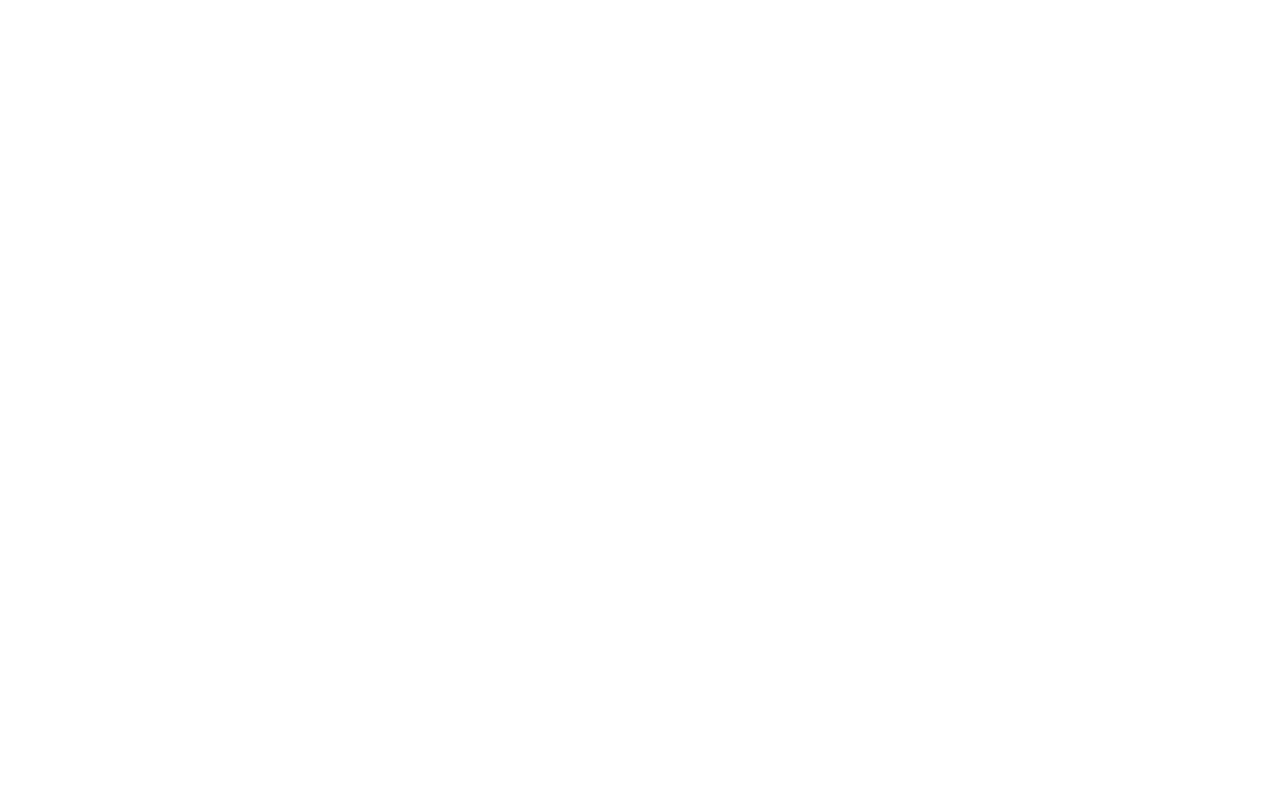
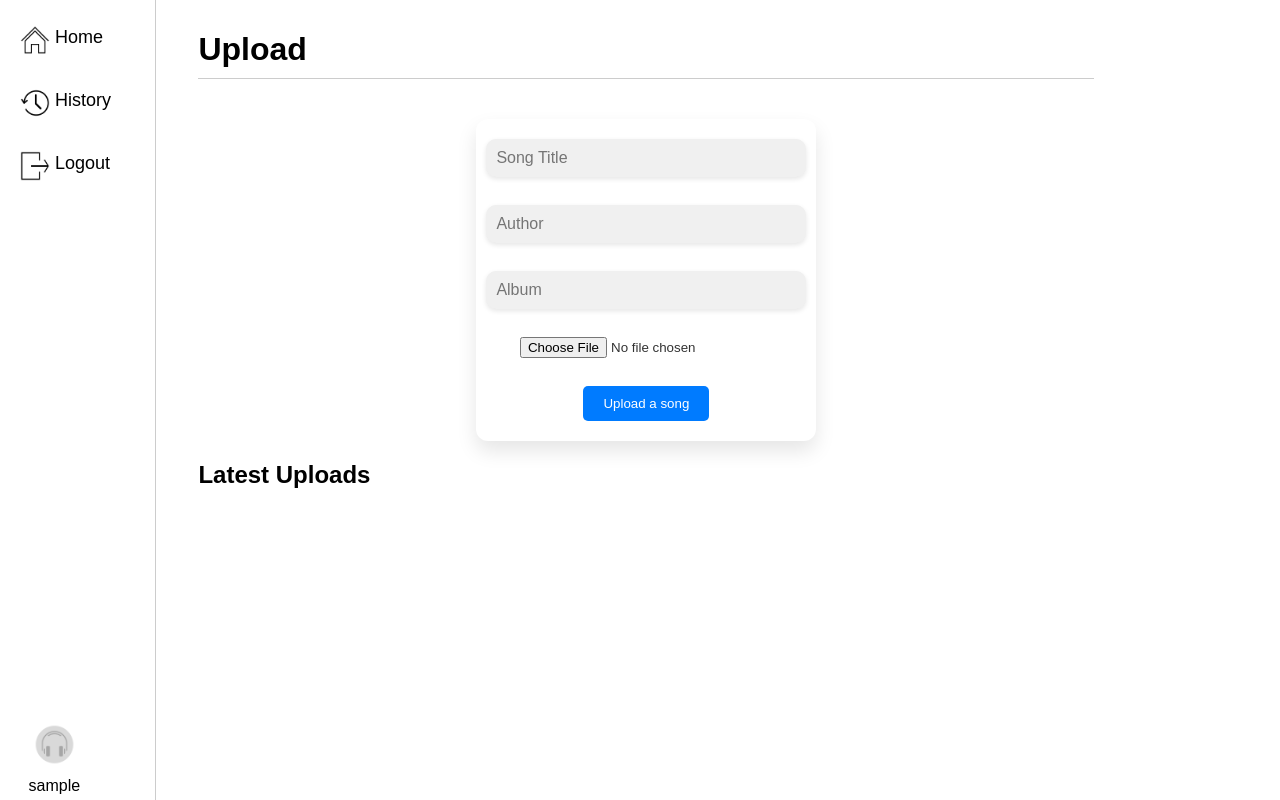
Before and after one commit to ricardoandaluzsinisterra/wavdio, a Flask app: page /upload in a window 1280 px wide. Before the commit the page is empty. Run offline with Flask 3, Linux system fonts and the light colour scheme; the visitor is signed in with stand-in values (Sample User, id 1); data that the repository does not hold is empty.

Commit message:
All pages done, starting file upload process

```diff
--- a/static/styles.css
+++ b/static/styles.css
@@ -7,10 +7,10 @@
     display: flex;
     justify-content: center;
     align-items: center;
-    height: 100vh;
 }
 
 .login-container {
+    margin-top: 8%;
     width: 300px;
     padding: 20px;
     background-color: white;
@@ -77,19 +77,39 @@
     height: 100vh;
 }
 
+.menu-content {
+    overflow: auto;
+    height: 100%;
+    position: relative;
+}
+
 .menu a {
-    display: block;
+    display: flex;
+    align-items: center;
     margin-bottom: 10px;
     color: #000;
     text-decoration: none;
     font-size: 18px;
 }
 
+.menu a img {
+    width: 30px;
+    height: auto;
+    margin-right: 5px;
+    margin-top: 5px;
+}
+
 .main {
-    margin-left: 10%;
+    margin-left: 1%;
     width: 70%;
     padding: 20px;
-    padding-top: 100px;
+    padding-top: 10px;
+    align-items: flex-start;
+}
+
+.main h1 {
+    border-bottom: 1px solid #ccc;
+    padding-bottom: 10px;
 }
 
 .search-bar {
@@ -111,3 +131,93 @@
     grid-template-columns: repeat(4, 1fr);
     grid-gap: 20px;
 }
+
+.user-info {
+    font-family: 'San Francisco', Arial, sans-serif;
+    position: absolute;
+    bottom: 10px;
+    right: 40px;
+    z-index: 2;
+    background-color: white;
+    padding: 10px;
+    border-radius: 5px;
+    display: flex;
+    align-items: center;
+    flex-direction: column;
+}
+
+.user-info img {
+    width: 55px;
+    height: auto;
+    border-radius: 50%;
+}
+
+.user-info p {
+    margin: 5px;
+}
+
+.history-page {
+    font-family: 'San Francisco', Arial, sans-serif;
+    padding: 20px;
+}
+
+.history-page h1 {
+    text-align: left;
+    padding-top: 20px;
+    margin: 0;
+    align-self: flex-start;
+}
+
+.upload-form {
+    display: flex;
+    flex-direction: column;
+    align-items: center;
+    padding: 20px;
+    border-radius: 12px;
+    box-shadow: 0px 10px 20px 0px rgba(0, 0, 0, 0.1);
+    background-color: #fff;
+    width: 300px;
+    margin: 0 auto;
+}
+
+.upload-form-input[type="file"] {
+    border: none;
+    color: #333;
+}
+
+.upload-form-input[type="submit"] {
+    padding: 10px 20px;
+    border: none;
+    background-color: #007BFF;
+    color: #fff;
+    border-radius: 5px;
+    cursor: pointer;
+    transition: background-color 0.3s ease;
+    margin-top: 10px;
+}
+
+.upload-form-input[type="submit"]:hover {
+    background-color: #0056b3;
+}
+
+.upload-form-input[type="text"] {
+    width: 100%;
+    padding: 10px;
+    border: none;
+    border-radius: 10px;
+    box-shadow: 0px 2px 5px rgba(0, 0, 0, 0.1);
+    margin-bottom: 10px;
+    font-size: 16px;
+    background-color: #f0f0f0;
+}
+
+.upload-form-input[type="text"]:focus {
+    outline: none;
+    box-shadow: 0px 2px 5px rgba(0, 0, 0, 0.2);
+}
+
+.error {
+    color: red;
+    text-align: center;
+    margin-top: 10px;
+}
--- a/templates/upload.html.j2
+++ b/templates/upload.html.j2
@@ -0,0 +1,49 @@
+<!DOCTYPE html>
+<html>
+<head>
+    <title>Upload</title>
+    <link rel="stylesheet" type="text/css" href="{{ url_for('static', filename='styles.css') }}">
+</head>
+<body>
+    <div class="menu">
+        <div class="menu-content">
+            <a href="{{ url_for('home') }}"><img src="{{ url_for('static', filename='home.png') }}" alt="Home Icon"> Home</a>
+            <br>
+            <a href="{{ url_for('history') }}"><img src="{{ url_for('static', filename='history.png') }}" alt="History Icon"> History</a>
+            <br>
+            <a href="{{ url_for('logout') }}"><img src="{{ url_for('static', filename='logout.png') }}" alt="Logout Icon"> Logout</a>
+            <div class="user-info">
+                <img src="{{ url_for('static', filename='hp.jpg') }}" alt="User Picture">
+                <p>{{ username }}</p>
+            </div>
+        </div>
+    </div>
+    <div class="main">
+        <h1>Upload</h1>
+        <br>
+        <form class="upload-form" action="{{ url_for('upload') }}" method="post" enctype="multipart/form-data">
+            <input class="upload-form-input" type="text" name="title" placeholder="Song Title" required>
+            <br>
+            <input class="upload-form-input" type="text" name="author" placeholder="Author" required>
+            <br>
+            <input class="upload-form-input" type="text" name="album" placeholder="Album" required>
+            <br>
+            <input class="upload-form-input" type="file" name="file">
+            <br>
+            <input class="upload-form-input" type="submit" value="Upload a song" class="button">
+        </form>
+        {% if error %}
+        <p class="error">{{ error }}</p>
+        {% endif %}
+        <h2>Latest Uploads</h2>
+        <div class="latest-uploads">
+            {% for upload in latest_uploads %}
+            <div class="upload">
+                <h3>{{ upload.title }}</h3>
+                <p>By {{ upload.author }} from the album {{ upload.album }}</p>
+            </div>
+            {% endfor %}
+        </div>
+    </div>
+</body>
+</html>
--- a/wavdio.py
+++ b/wavdio.py
@@ -1,10 +1,11 @@
 from flask import Flask, render_template, request, redirect, url_for, session
 #How can I handle the case where Redis is not running?
 from redis.exceptions import ConnectionError
-from wavdio_services import validate_user, register_user, check_user
+from wavdio_services import validate_user, register_user, check_user, handle_file_upload, fetch_latest_uploads
 
 app = Flask(__name__)
 app.secret_key = 'jese'
+app.config['UPLOAD_FOLDER'] = './audio/'
 
 @app.route('/', methods=['GET', 'POST'])
 def login():
@@ -42,7 +43,7 @@
     try:
         if 'username' not in session:
             return redirect(url_for('login'))
-        return render_template('home.html.j2')
+        return render_template('home.html.j2', username=session['username'])
     except ConnectionError:
         return "Redis is not running. Please start Redis and try again."
 
@@ -51,12 +52,21 @@
     session.pop('username', None)
     return redirect(url_for('login'))
 
-@app.route('/upload')
+@app.route('/upload', methods=['GET', 'POST'])
 def upload():
     try:
         if 'username' not in session:
             return redirect(url_for('login'))
-        return render_template('upload.html.j2')
+        if request.method == 'POST':
+            filename, title, author, album, error = handle_file_upload(request, app.config['UPLOAD_FOLDER'])
+            if error:
+                return render_template('upload.html.j2', username=session['username'], error=error)
+            if filename:
+                success_message = f"Uploaded {title} by {author} from the album {album}."
+                return render_template('upload.html.j2', username=session['username'], success=success_message)
+        # Fetch the latest uploads from Redis
+        latest_uploads = fetch_latest_uploads()
+        return render_template('upload.html.j2', username=session['username'], latest_uploads=latest_uploads)
     except ConnectionError:
         return "Redis is not running. Please start Redis and try again."
 
@@ -65,7 +75,7 @@
     try:
         if 'username' not in session:
             return redirect(url_for('login'))
-        return render_template('history.html.j2')
+        return render_template('history.html.j2', username=session['username'])
     except ConnectionError:
         return "Redis is not running. Please start Redis and try again."
 
--- a/wavdio_services.py
+++ b/wavdio_services.py
@@ -1,9 +1,15 @@
 import redis
 # How do I encrypt and check passwords on my database?
 from werkzeug.security import generate_password_hash, check_password_hash
+# How do I handle file uploads?
+from werkzeug.utils import secure_filename
+import os
+import datetime
+# How do I make the database handle the songs information
+import uuid
 
 
-r=redis.Redis(host='localhost', port=6380, db=0)
+r=redis.Redis(host='localhost', port=6379, db=0)
 
 def validate_user(username, password, confirm_password):
     def validate_user(username, password, confirm_password):
@@ -12,7 +18,6 @@
         if r.exists(f"user:{username}:password"):
             return "Registration failed. Please try again."
         return None
-
 
 def register_user(username, password):
     hashed_password = generate_password_hash(password)
@@ -25,3 +30,55 @@
         return None
     else:
         return "Login failed. Please try again."
+
+def allowed_file(filename):
+    ALLOWED_EXTENSIONS = {'mp3', 'wav', 'flac', 'aac', 'ogg', 'm4a'}
+    #divides the filename into two parts and checks if the second part is in the set of allowed extensions
+    return '.' in filename and filename.rsplit('.', 1)[1].lower() in ALLOWED_EXTENSIONS
+
+def handle_file_upload(request, upload_folder):
+    if 'file' not in request.files:
+        return None, None, None, None, 'No file part in the request'
+    file = request.files['file']
+
+    if file.filename == '':
+        return None, None, None, None, 'No selected file'
+
+    if not allowed_file(file.filename):
+        return None, None, None, None, 'File type not allowed. Please upload an audio file.'
+
+    title = request.form.get('title')
+    author = request.form.get('author')
+    album = request.form.get('album')
+    filename = secure_filename(file.filename)
+    if r.exists(f"song:{title}"):
+        return None, None, None, None, 'A song with the same title already exists.'
+
+    filename = secure_filename(file.filename)
+    if os.path.exists(os.path.join(upload_folder, filename)):
+        return None, None, None, None, 'A file with the same name already exists.'
+
+    file.save(os.path.join(upload_folder, filename))
+    song_id = str(uuid.uuid4())
+    r.hmset(song_id, {
+        'filename': filename,
+        'title': title,
+        'author': author,
+        'album': album,
+        'upload_time': datetime.now().isoformat()  # Add this line
+    })
+    r.set(f"song:{title}", title)
+
+    return filename, title, author, album, None
+
+def fetch_latest_uploads():
+    keys = r.keys()
+    latest_uploads = []
+
+    for key in keys:
+        if r.type(key) == 'hash':
+            song_info = r.hgetall(key)
+            latest_uploads.append(song_info)
+    latest_uploads.sort(key=lambda song: song['upload_time'], reverse=True)
+
+    return latest_uploads[:10]
```
Also changed, not shown: templates/history.html.j2 (+28 -0 lines), templates/home.html.j2 (+11 -5 lines), static/Logout.png (added), static/history.png (added), static/home.png (added), static/upload.png (added), 1 other file.
